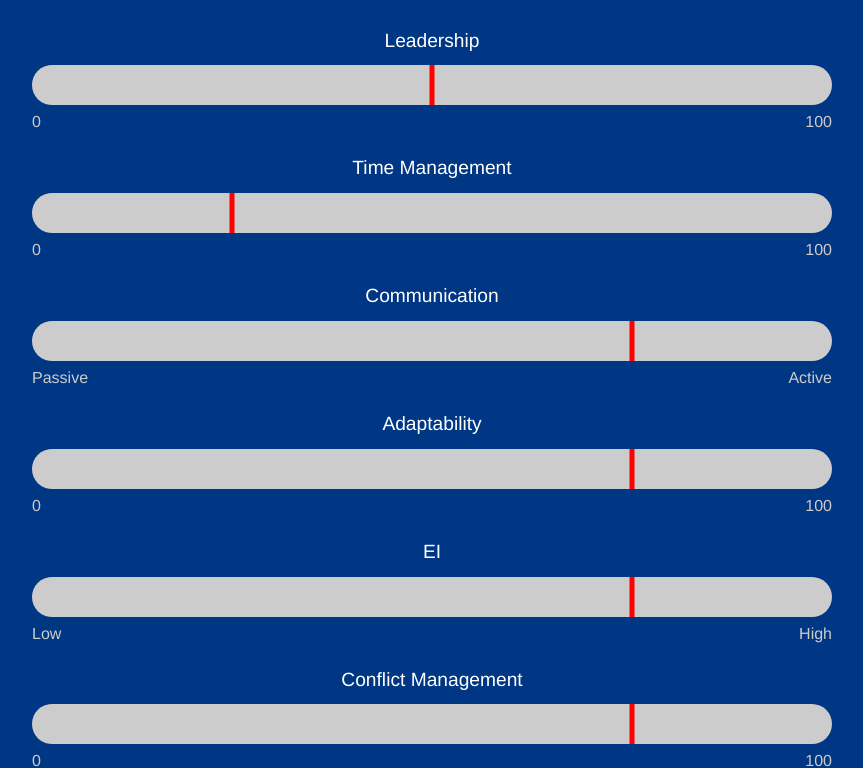
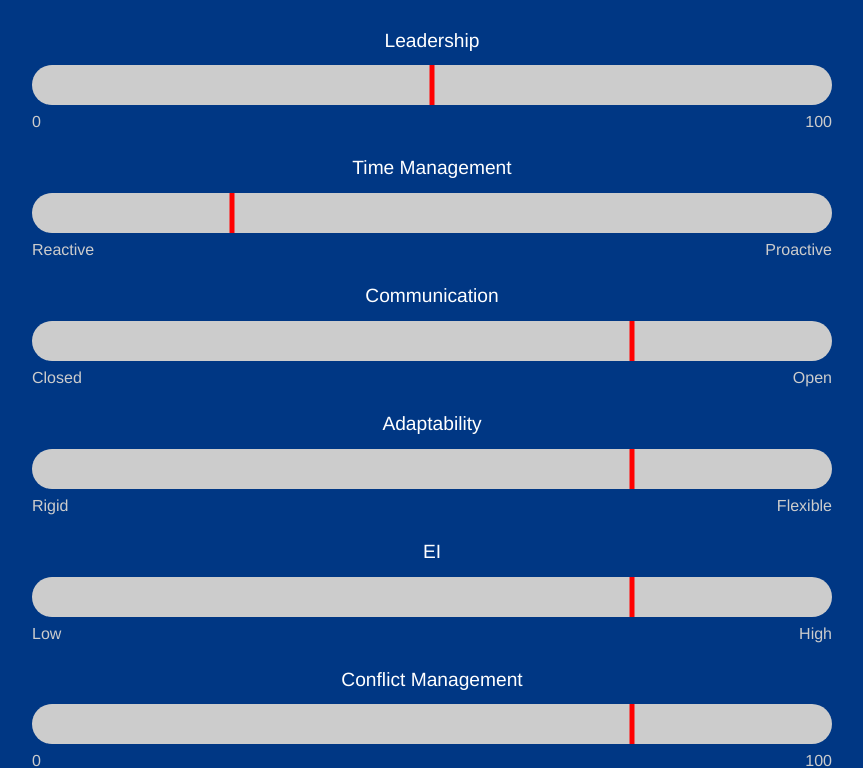
Before and after one commit to Yakultie/Reculturvate, a Flask app: template frontend/templates/individual-report.html in a window 1280 px wide. Shown: the top 768 px of the page, without its empty margins (208-1071 px from the left). Run offline with Flask 3, Linux system fonts and the light colour scheme; the template is opened without the code that fills it, so the values that code supplies are empty.

Commit message:
Updated individual report

```diff
--- a/frontend/templates/individual-report.html
+++ b/frontend/templates/individual-report.html
@@ -28,8 +28,8 @@
                     <div class="line" style="--line-position: 25%;"></div>
                 </div>
                 <div class="scale-labels">
-                    <span class="label-left">0</span>
-                    <span class="label-right">100</span>
+                    <span class="label-left">Reactive</span>
+                    <span class="label-right">Proactive</span>
                 </div>
             </div>
             <div class="scale-group">
@@ -38,8 +38,8 @@
                     <div class="line" style="--line-position: 75%;"></div>
                 </div>
                 <div class="scale-labels">
-                    <span class="label-left">Passive</span>
-                    <span class="label-right">Active</span>
+                    <span class="label-left">Closed</span>
+                    <span class="label-right">Open</span>
                 </div>
             </div>
             <div class="scale-group">
@@ -48,8 +48,8 @@
                     <div class="line" style="--line-position: 75%;"></div>
                 </div>
                 <div class="scale-labels">
-                    <span class="label-left">0</span>
-                    <span class="label-right">100</span>
+                    <span class="label-left">Rigid</span>
+                    <span class="label-right">Flexible</span>
                 </div>
             </div>
             <div class="scale-group">
```
